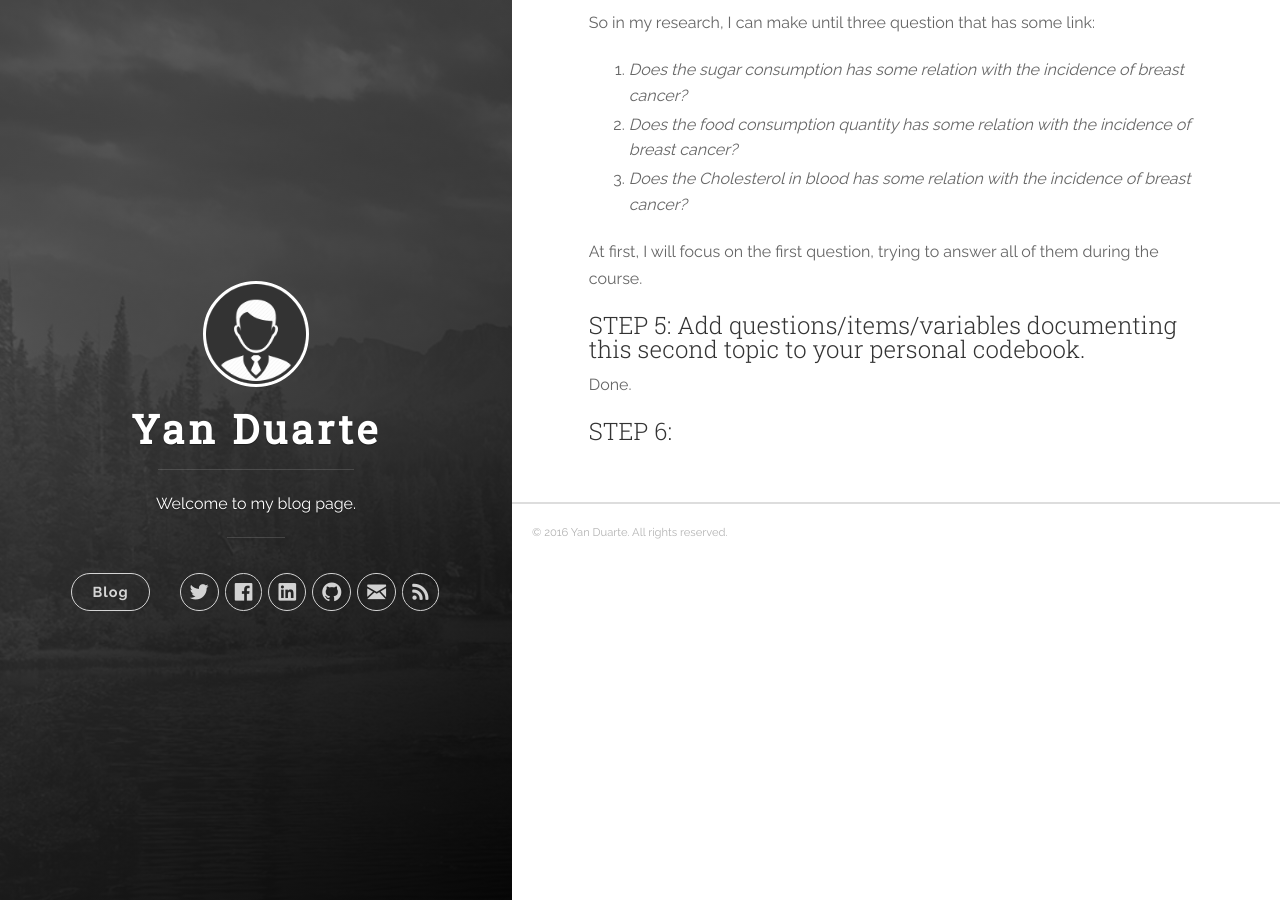
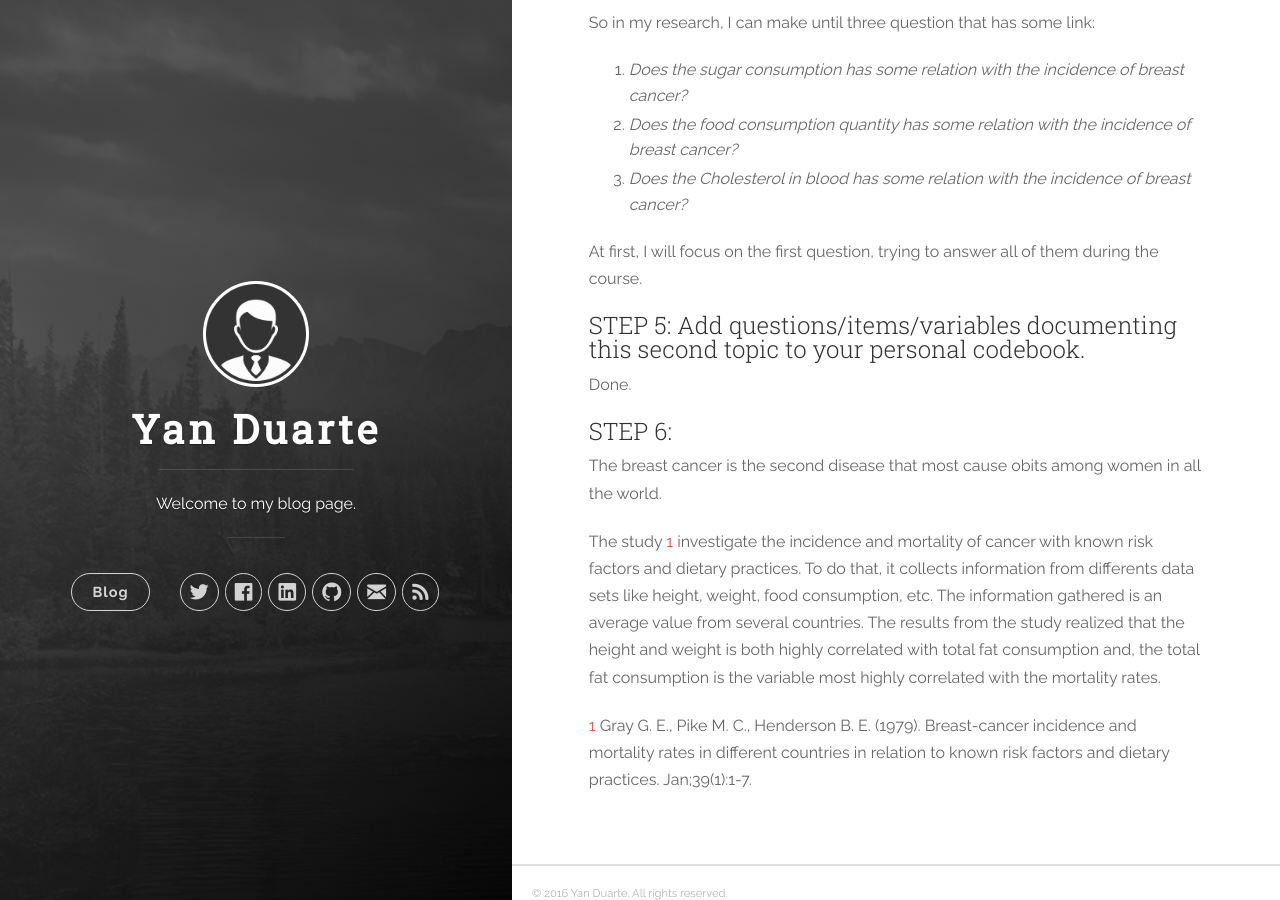
Before and after one commit to yan-duarte/yan-duarte.github.io, a Jekyll site: the page built from _posts/2016-01-08-welcome-to-jekyll.markdown, in a window 1280 px wide and 900 px high, scrolled down 1743 px. Built offline with Jekyll 4.4.1, drawn with Linux system fonts in a browser that asks for light colours; nearby versions of some CDN libraries.

Commit message:
Updated 2016-01-08-welcome-to-jekyll.markdown

```diff
--- a/_posts/2016-01-08-welcome-to-jekyll.markdown
+++ b/_posts/2016-01-08-welcome-to-jekyll.markdown
@@ -46,6 +46,15 @@ Done.
 
 ## STEP 6:
 
+The breast cancer is the second disease that most cause obits among women in all the world.
+
+The study [1][study_1] investigate the incidence and mortality of cancer with known risk factors and dietary practices. To do that, it collects information from differents data sets like height, weight, food consumption, etc. The information gathered is an average value from several countries.
+The results from the study realized that the height and weight is both highly correlated with total fat consumption and, the total fat consumption is the variable most highly correlated with the mortality rates.
+
+
+
+[1][study_1] Gray G. E., Pike M. C., Henderson B. E. (1979). Breast-cancer incidence and mortality rates in different countries in relation to known risk factors and dietary practices. Jan;39(1):1-7.
+
 
 [link_gapminder]:      http://www.gapminder.org
 
@@ -54,3 +63,5 @@ Done.
 [link_gmfood]: https://www.gapminder.org/world/#$majorMode=chart$is;shi=t;ly=2003;lb=f;il=t;fs=11;al=30;stl=t;st=t;nsl=t;se=t$wst;tts=C$ts;sp=5.59290322580644;ti=2010$zpv;v=0$inc_x;mmid=XCOORDS;iid=phAwcNAVuyj1jiMAkmq1iMg;by=ind$inc_y;mmid=YCOORDS;iid=0ArfEDsV3bBwCdGlYVVpXX20tbU13STZyVG0yNkRrZnc;by=ind$inc_s;uniValue=8.21;iid=phAwcNAVuyj0XOoBL_n5tAQ;by=ind$inc_c;uniValue=255;gid=CATID0;by=grp$map_x;scale=log;dataMin=194;dataMax=96846$map_y;scale=lin;sma=49;smi=2.65$cd;bd=0$inds=
 
 [link_gmcholesterol]:  https://www.gapminder.org/world/#$majorMode=chart$is;shi=t;ly=2003;lb=f;il=t;fs=11;al=30;stl=t;st=t;nsl=t;se=t$wst;tts=C$ts;sp=5.59290322580644;ti=2008$zpv;v=0$inc_x;mmid=XCOORDS;iid=phAwcNAVuyj1jiMAkmq1iMg;by=ind$inc_y;mmid=YCOORDS;iid=0ArfEDsV3bBwCdGJHcHZkSUdBcU56aS1OT3lLeU4tRHc;by=ind$inc_s;uniValue=8.21;iid=phAwcNAVuyj0XOoBL_n5tAQ;by=ind$inc_c;uniValue=255;gid=CATID0;by=grp$map_x;scale=log;dataMin=194;dataMax=96846$map_y;scale=lin;dataMin=3.974;dataMax=6.2$map_s;sma=50;smi=2$cd;bd=0$inds=
+
+[study_1]: http://www.ncbi.nlm.nih.gov/pubmed/758926
```
